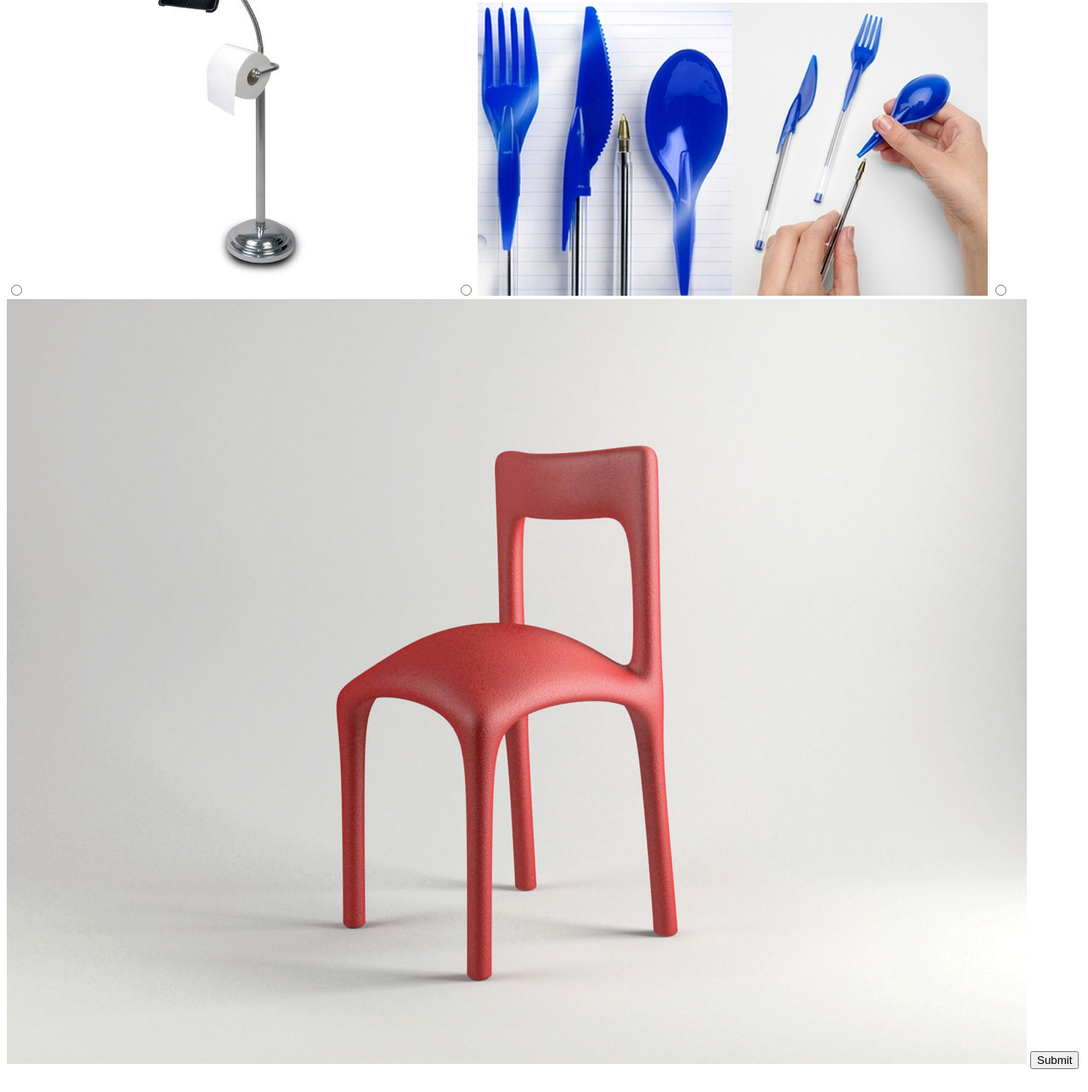
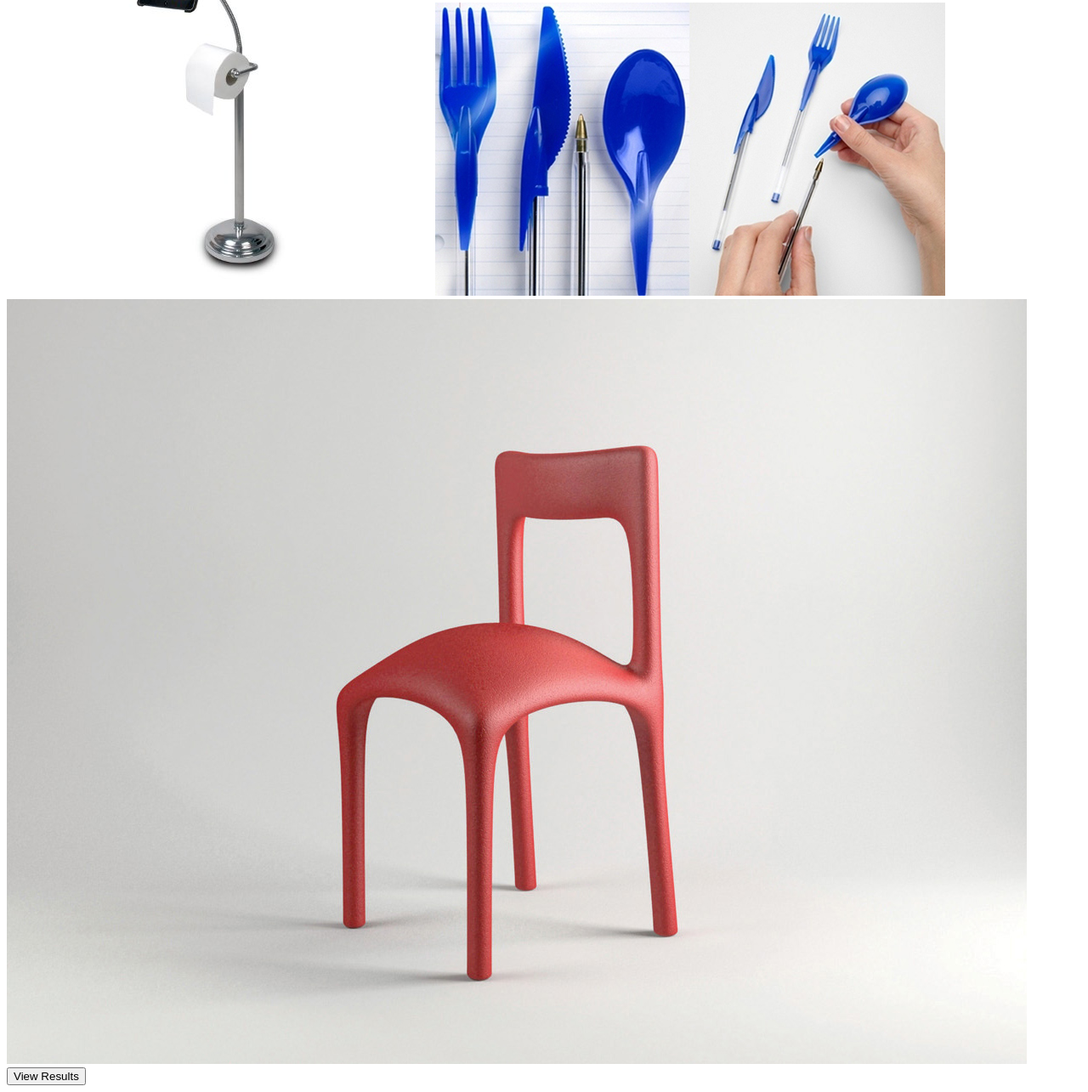
Before and after one commit to Overholtk/buss-mall, a plain HTML site: page index.html in a window 1280 px wide. Shown: the part 160-1445 px from the top of the page at 85% size. Drawn offline with Linux system fonts and the light colour scheme.

Commit message:
updated to include button

```diff
--- a/index.html
+++ b/index.html
@@ -10,15 +10,14 @@
         </header>
         <main>
             <section id="productImgs">
-                <form>
-                    <input id="imgOne" type="radio">
-                        <label for="imgOne"><img id="labelOne" src="" alt="" title=""></label>
-                    <input id="imgTwo" type="radio">
-                        <label for="imgTwo"><img id="labelTwo" src="" alt="" title=""></label>
-                    <input id="imgThree" type="radio">
-                        <label for="imgThree"><img id="labelThree" src="" alt="" title=""></label>
-                    <input id="submit" type="submit">
-                </form>
+                        <img id="labelOne" src="" alt="" title="">
+                        <img id="labelTwo" src="" alt="" title="">
+                        <img id="labelThree" src="" alt="" title="">
+                        <input type="submit" id='submit' value = "View Results">
+                        </form>
+            </section>
+            <section id= 'stats'>
+
             </section>
         </main>
         <script src="app.js"></script>
```
